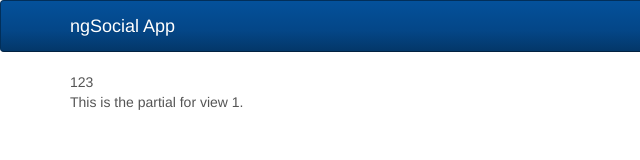
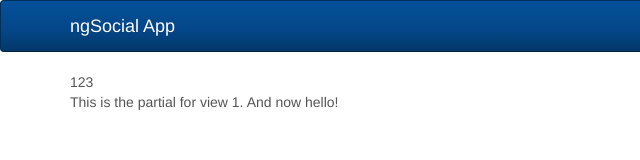
Before and after one commit to PohrebniakOleskandr/ng-facebook-app, a website: page app/index.html at #!/view1 in a window 1280 px wide. Shown: the full height of the page, 0-640 px from the left. Drawn offline with nearby package versions, Linux system fonts and the light colour scheme.

Commit message:
Try to fix via view1

```diff
--- a/app/view1/view1.html
+++ b/app/view1/view1.html
@@ -1 +1 @@
-<p>This is the partial for view 1.</p>
+<p>This is the partial for view 1. And now hello!</p>
```
